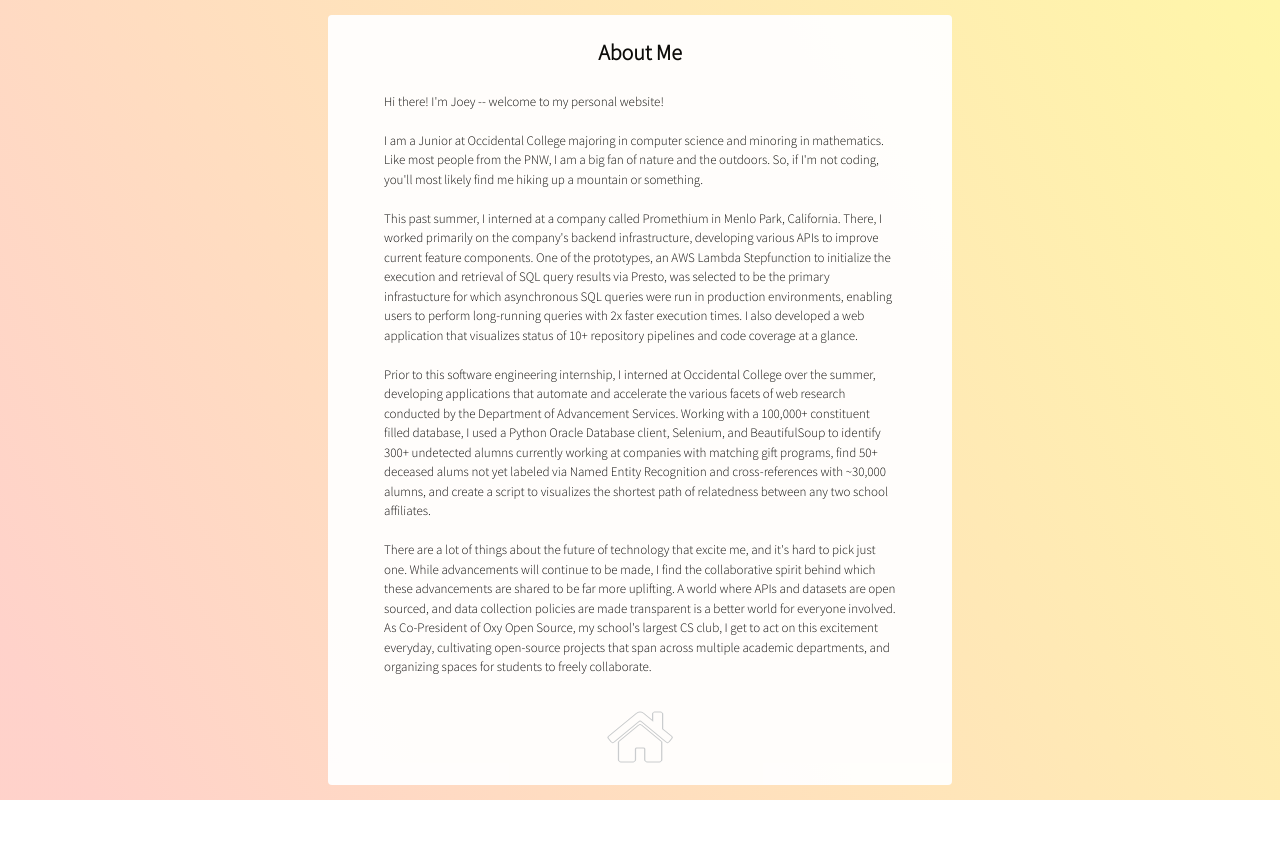
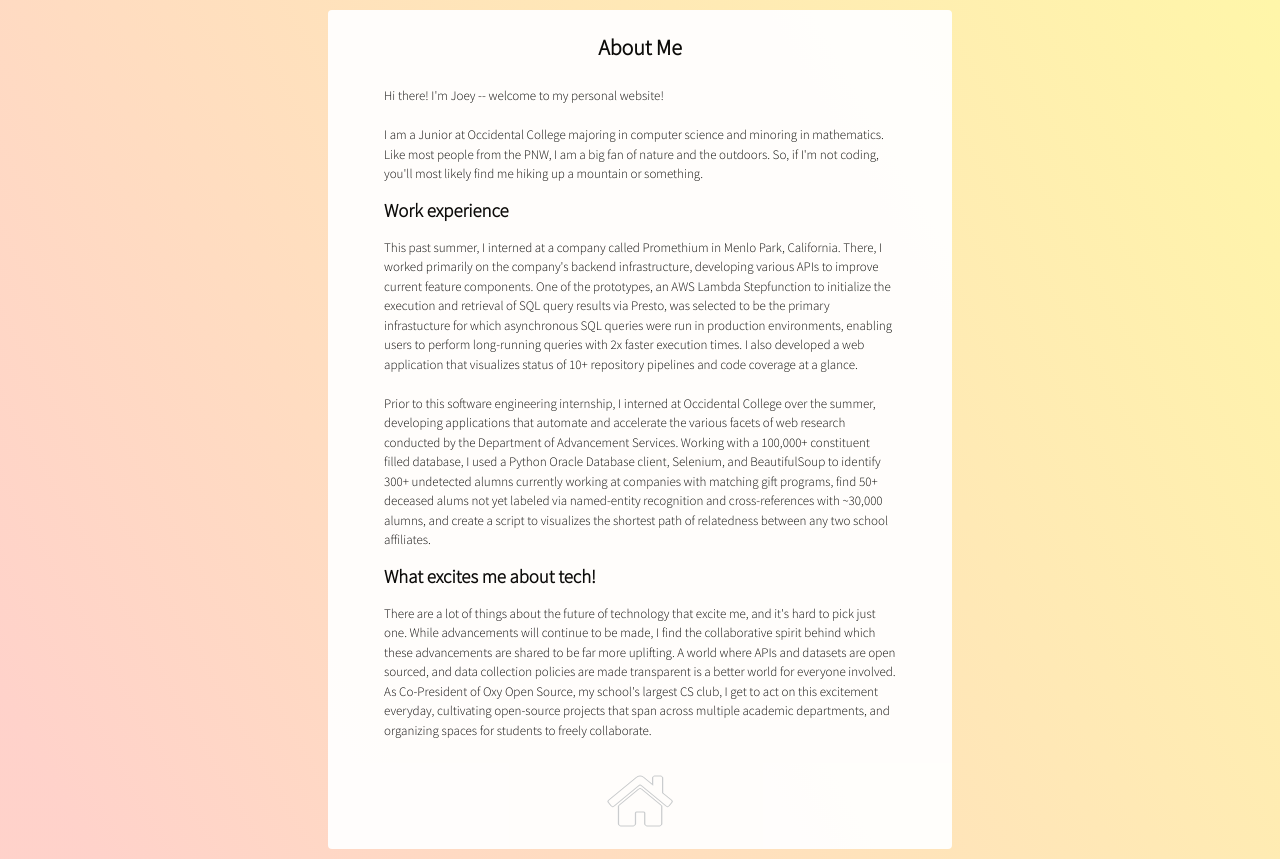
Before and after one commit to Joey-Rose/joeyrose.dev, a plain HTML site: page aboutme.html in a window 1280 px wide. Before the commit the page ends 800 px from the top, so only its background shows below. Drawn offline with Linux system fonts and the light colour scheme.

Commit message:
added section headers in aboutme page

```diff
--- a/aboutme.html
+++ b/aboutme.html
@@ -8,6 +8,7 @@
   <meta name="description" content="Joey's personal website">
   <meta name="author" content="Joey Rose">
   <meta name="viewport" content="width=device-width, initial-scale=1">
+  <link rel="Tab icon" href="img/tab_icon.png" type="image/x-icon" />
 
   <link rel="stylesheet" href="styles.css">
 
@@ -18,12 +19,14 @@
     <div class = "main" id = "aboutme">
         <h3>About Me</h3>
         <p style = "font-size: 13px; text-align: left;">Hi there! I'm Joey -- welcome to my personal website!
-            <br> <br>
+            <br><br>
             I am a Junior at Occidental College majoring in computer science and minoring in mathematics.
             Like most people from the PNW, I am a big fan of nature and the outdoors. So, if I'm not coding, you'll most
             likely find me hiking up a mountain or something.
+        </p>
 
-            <br><br>
+        <h4 style = "text-align: left; margin: 0;">Work experience</h4>
+        <p style = "font-size: 13px; text-align: left;">
             This past summer, I interned at a company called <a href = "https://www.pm61data.com/">Promethium</a> in Menlo Park, California. There, I
             worked primarily on the company's backend infrastructure, developing various
             APIs to improve current feature components. One of the prototypes,
@@ -36,18 +39,16 @@
             that automate and accelerate the various facets of web research conducted by the Department of Advancement Services. Working with a
             100,000+ constituent filled database, I used a Python Oracle Database client, Selenium, and BeautifulSoup
             to identify 300+ undetected alumns currently working at companies with matching gift programs, find
-            50+ deceased alums not yet labeled via Named Entity Recognition and cross-references with ~30,000 alumns,
+            50+ deceased alums not yet labeled via named-entity recognition and cross-references with ~30,000 alumns,
             and create a script to visualizes the shortest path of relatedness between any two school affiliates.
-
-            <br><br>
+        </p>
+        <h4 style = "text-align: left; margin: 0;">What excites me about tech!</h4>
+        <p style = "font-size: 13px; text-align: left;">
             There are a lot of things about the future of technology that excite me, and it's hard to pick just one. While advancements will
             continue to be made, I find the collaborative spirit behind which these advancements are shared to be far more uplifting. A world where
             APIs and datasets are open sourced, and data collection policies are made transparent is a better world for everyone involved.
             As Co-President of Oxy Open Source, my school's largest CS club, I get to act on this excitement everyday, cultivating
             open-source projects that span across multiple academic departments, and organizing spaces for students to freely collaborate.
-
-
-
         </p>
         <ul class = "icons">
             <li><a href="index.html" class="fas fa-home" title="Home page">Home page</a></li>
```
